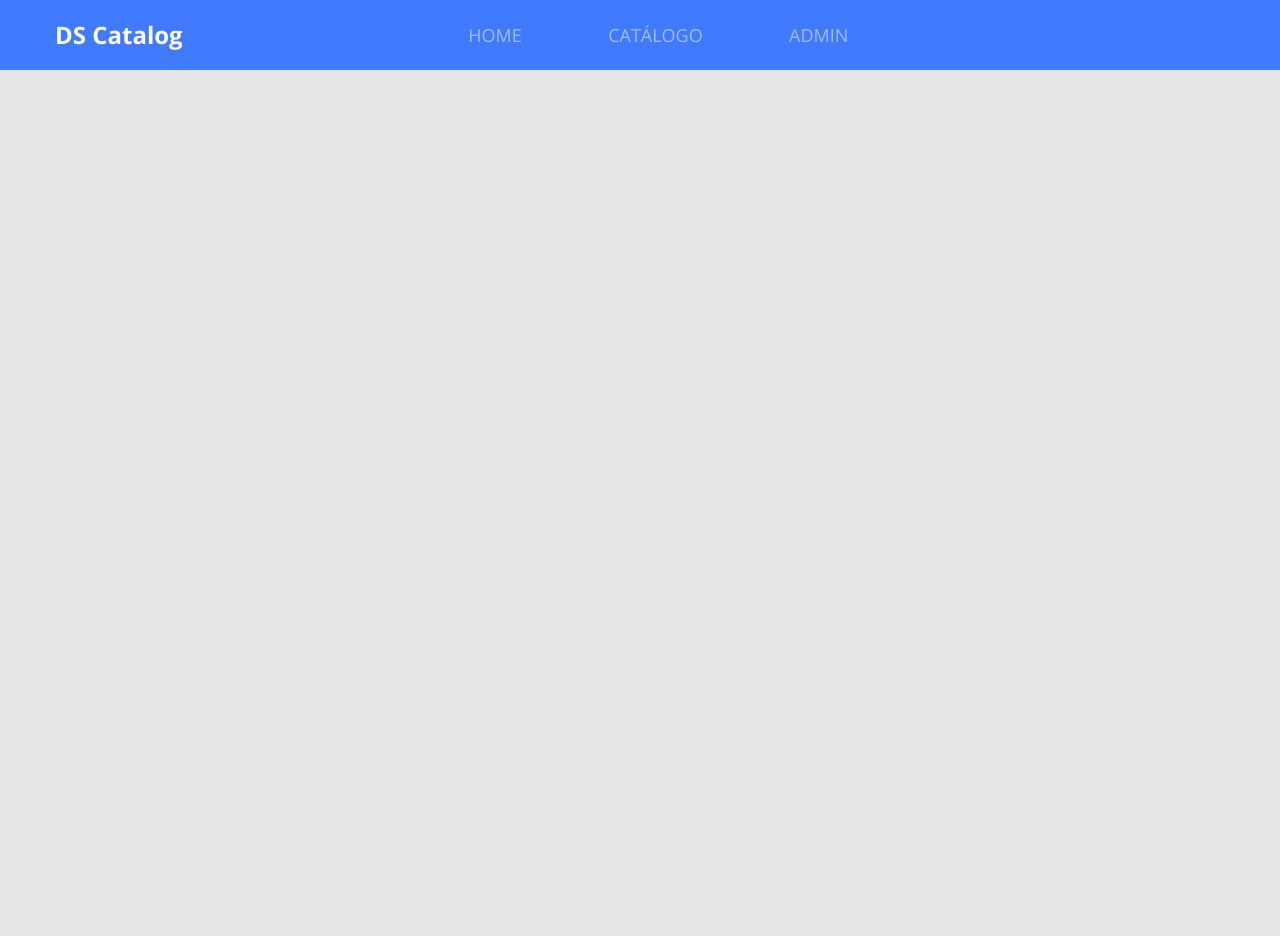
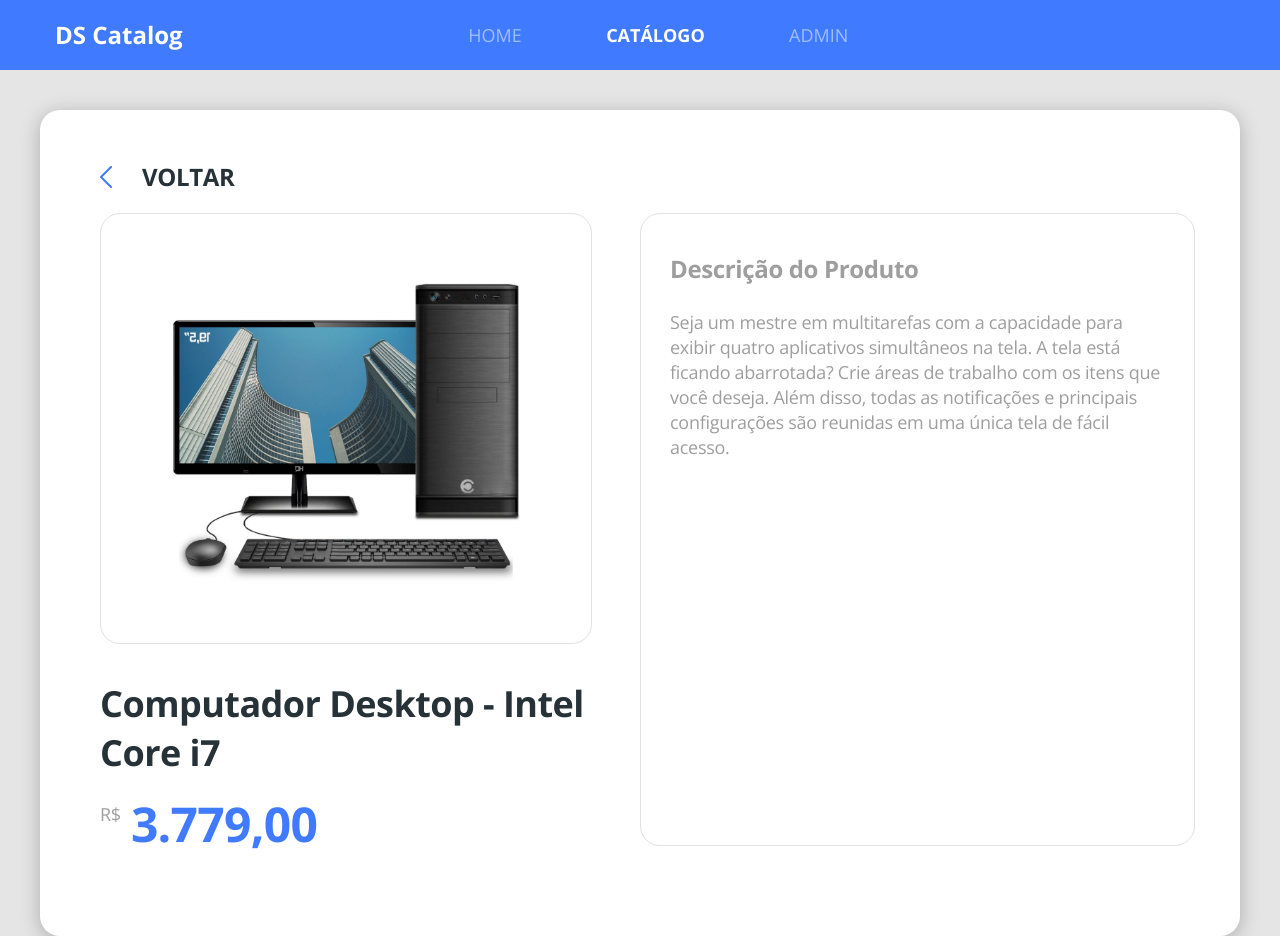
Before and after one commit to GuhTiagoSilva/products-catalog, a React (Create React App) app in the folder front-web/: page /products/1 in a window 1280 px wide. Before the commit the page ends 800 px from the top, so only its background shows below. Built offline with nearby package versions, Linux system fonts and the light colour scheme.

Commit message:
Add Product Details

```diff
--- a/front-web/src/Routes.tsx
+++ b/front-web/src/Routes.tsx
@@ -3,25 +3,29 @@
 import Navbar from './core/components/Navbar';
 import Admin from './pages/Admin';
 import Catalog from './pages/Catalog';
+import ProductDetails from './pages/Catalog/components/ProductDetails';
 import Home from './pages/Home';
 
 
 const Routes = () => (
     <BrowserRouter>
-        <Navbar/>
+        <Navbar />
         <Switch>
             <Route path="/" exact>
-                <Home></Home>
+                <Home />
             </Route>
 
-            <Route path="/catalog">
-                <Catalog></Catalog>
+            <Route path="/products" exact>
+                <Catalog />
+            </Route>
+
+            <Route path="/products/:productId">
+                <ProductDetails />
             </Route>
 
             <Route path="/admin">
-                <Admin></Admin>
+                <Admin />
             </Route>
-
         </Switch>
     </BrowserRouter>
 );
--- a/front-web/src/core/components/ButtonIcon/styles.scss
+++ b/front-web/src/core/components/ButtonIcon/styles.scss
@@ -11,5 +11,6 @@
     border-radius: 0px 10px 10px 0px;
     display: flex;
     align-items: center;
+    color: #FFFF;
     justify-content: center;
 }
--- a/front-web/src/core/components/Navbar/index.tsx
+++ b/front-web/src/core/components/Navbar/index.tsx
@@ -16,7 +16,7 @@
                     <NavLink to="/" activeClassName="active" exact>HOME</NavLink>
                 </li>
                 <li>
-                    <NavLink to="/catalog" activeClassName="active">CATÁLOGO</NavLink>
+                    <NavLink to="/products" activeClassName="active">CATÁLOGO</NavLink>
                 </li>
                 <li>
                     <NavLink to="/admin" activeClassName="active">ADMIN</NavLink>
--- /dev/null
+++ b/front-web/src/core/components/ProductPrice/index.tsx
@@ -0,0 +1,15 @@
+import React from 'react';
+import './styles.scss'
+
+type Props = {
+    price: string
+}
+
+const ProductPrice = ({price}: Props) => (
+    <div className="product-price-container">
+        <span className="product-currency">R$</span>
+        <h3 className="product-price">{price}</h3>
+    </div>
+);
+
+export default ProductPrice;
--- /dev/null
+++ b/front-web/src/core/components/ProductPrice/styles.scss
@@ -0,0 +1,19 @@
+.product-price-container{
+    display: flex;
+    margin-top: 25px;
+}
+
+.product-currency{
+    font-size: 18px;
+    line-height: 25px;
+    letter-spacing: -0.015em;
+    color: #9E9E9E;
+}
+
+.product-price{
+    font-size: 32px;
+    line-height: 44px;
+    letter-spacing: -0.015em;
+    color: #407BFF;
+    margin-left: 10px;
+}
--- a/front-web/src/pages/Catalog/components/ProductCard/index.tsx
+++ b/front-web/src/pages/Catalog/components/ProductCard/index.tsx
@@ -1,6 +1,7 @@
 import React from 'react';
 import './styles.scss';
 import { ReactComponent as ProductImage } from '../../../../core/assets/images/product.svg';
+import ProductPrice from '../../../../core/components/ProductPrice';
 
 const ProductCard = () => (
     <div className="card-base border-radius-10 product-card">
@@ -9,10 +10,7 @@
             <h6 className="product-name">
                 Computador Desktop - Intel Core i7
             </h6>
-            <div className="product-price-container">
-                <span className="product-currency">R$</span>
-                <h3 className="product-price">2.779,00</h3>
-            </div>
+            <ProductPrice price="2.779,00" />
         </div>
     </div>
 );
--- a/front-web/src/pages/Catalog/components/ProductCard/styles.scss
+++ b/front-web/src/pages/Catalog/components/ProductCard/styles.scss
@@ -13,24 +13,5 @@
     font-size: 18px;
     line-height: 25px;
     letter-spacing: -0.015em;
+    color: #263238;
 }
-
-.product-price-container{
-    display: flex;
-    margin-top: 25px;
-}
-
-.product-currency{
-    font-size: 18px;
-    line-height: 25px;
-    letter-spacing: -0.015em;
-    color: #9E9E9E;
-}
-
-.product-price{
-    font-size: 32px;
-    line-height: 44px;
-    letter-spacing: -0.015em;
-    color: #407BFF;
-    margin-left: 10px;
-}
--- /dev/null
+++ b/front-web/src/pages/Catalog/components/ProductDetails/index.tsx
@@ -0,0 +1,55 @@
+import React from 'react';
+import { Link } from 'react-router-dom';
+import { useParams } from 'react-router-dom';
+import { ReactComponent as ArrowIcon } from '../../../../core/assets/images/arrow.svg';
+import { ReactComponent as ProductImage } from '../../../../core/assets/images/product.svg';
+import ProductPrice from '../../../../core/components/ProductPrice';
+import './styles.scss'
+
+type ParamsType = {
+    productId: string;
+};
+
+const ProductDetails = () => {
+
+    const { productId } = useParams<ParamsType>();
+    console.log(productId);
+
+    return (
+        <div className="product-details-container">
+            <div className="card-base border-radius-20 product-details">
+                <Link to="/products" className="product-details-goback">
+                    <ArrowIcon className="icon-goback" />
+                    <h1 className="text-goback">Voltar</h1>
+                </Link>
+                <div className="row">
+                    <div className="col-6 pr-5">
+                        <div className="product-details-card text-center">
+                            <ProductImage className="product-details-image" />
+                        </div>
+                        <h1 className="product-details-name">
+                            Computador Desktop - Intel Core i7
+                        </h1>
+
+                        <ProductPrice price="3.779,00" />
+
+                    </div>
+                    <div className="col-6 product-details-card">
+                        <h1 className="product-description-title">
+                            Descrição do Produto
+                        </h1>
+
+                        <p className="product-description-text">
+                            Seja um mestre em multitarefas com a capacidade para exibir quatro aplicativos simultâneos na tela. A tela está
+                            ficando abarrotada? Crie áreas de trabalho com os itens que você deseja. Além disso, todas as notificações e principais configurações
+                            são reunidas em uma única tela de fácil acesso.
+                        </p>
+
+                    </div>
+                </div>
+            </div>
+        </div>
+    );
+};
+
+export default ProductDetails;
--- /dev/null
+++ b/front-web/src/pages/Catalog/components/ProductDetails/styles.scss
@@ -0,0 +1,66 @@
+.product-details-container{
+    margin-top: 40px;
+    padding-left: 40px;
+    padding-right: 40px;
+}
+
+.product-details{
+    padding: 50px 60px 90px 60px;
+}
+
+.icon-goback{
+    color:  #407BFF;
+    transform: rotate(-180deg);
+    margin-right: 30px;
+}
+
+.product-details-goback{
+    display: flex;
+    align-items: center;
+    margin-bottom: 20px;
+}
+
+.text-goback{
+    font-size: 24px;
+    line-height: 33px;
+    letter-spacing: -0.015em;
+    color: #263238;
+    text-transform: uppercase;
+}
+
+.product-details-card{
+    border: 1px solid #E1E1E1;
+    border-radius: 20px;
+    padding: 38px 29px;
+}
+
+.product-details-image{
+    width: 353px;
+    height: 353px;
+}
+
+.product-description-title{
+    font-size: 24px;
+    line-height: 33px;
+    letter-spacing: -0.015em;
+    color: #9E9E9E;
+}
+
+.product-description-text{
+    font-size: 18px;
+    line-height: 25px;
+    letter-spacing: -0.015em;
+    color: #9e9e9e;
+    margin-top: 25px;
+}
+
+.product-details-name{
+    font-size: 36px;
+    line-height: 49px;
+    letter-spacing: -0.015em;
+    margin-top: 35px;
+}
+
+.product-details .product-price{
+    font-size: 48px;
+}
--- a/front-web/src/pages/Catalog/index.tsx
+++ b/front-web/src/pages/Catalog/index.tsx
@@ -1,4 +1,5 @@
 import React from 'react';
+import { Link } from 'react-router-dom';
 import ProductCard from './components/ProductCard';
 import './styles.scss'
 
@@ -6,20 +7,20 @@
     <div className="catalog-container">
         <h1 className="catalog-title">Catálogo de Produtos</h1>
         <div className="catalog-products">
-            <ProductCard/>
-            <ProductCard/>
-            <ProductCard/>
-            <ProductCard/>
-            <ProductCard/>
-            <ProductCard/>
-            <ProductCard/>
-            <ProductCard/>
-            <ProductCard/>
-            <ProductCard/>
-            <ProductCard/>
-            <ProductCard/>
-            <ProductCard/>
-            <ProductCard/>
+            <Link to="/products/1"><ProductCard/></Link>
+            <Link to="/products/2"><ProductCard/></Link>
+            <Link to="/products/3"><ProductCard/></Link>
+            <Link to="/products/4"><ProductCard/></Link>
+            <Link to="/products/5"><ProductCard/></Link>
+            <Link to="/products/6"><ProductCard/></Link>
+            <Link to="/products/7"><ProductCard/></Link>
+            <Link to="/products/8"><ProductCard/></Link>
+            <Link to="/products/9"><ProductCard/></Link>
+            <Link to="/products/10"><ProductCard/></Link>
+            <Link to="/products/11"><ProductCard/></Link>
+            <Link to="/products/12"><ProductCard/></Link>
+            <Link to="/products/13"><ProductCard/></Link>
+            <Link to="/products/14"><ProductCard/></Link>
 
 
         </div>
--- a/front-web/src/pages/Home/index.tsx
+++ b/front-web/src/pages/Home/index.tsx
@@ -15,7 +15,7 @@
                     Ajudaremos você a encontrar os melhores <br />  produtos disponíveis no mercado.
                 </p>
 
-                <Link to="/catalog">
+                <Link to="/products">
                     <ButtonIcon text="inicie agora a sua busca" />
                 </Link>
 
```
Also changed, not shown: front-web/src/core/assets/images/arrow.svg.
